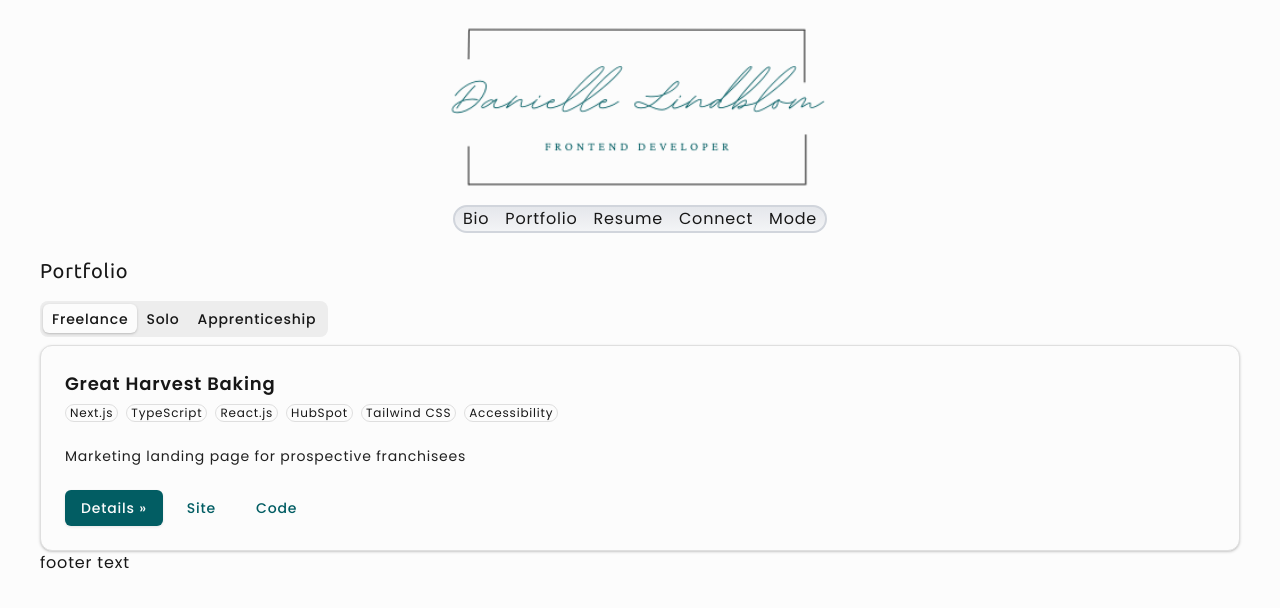
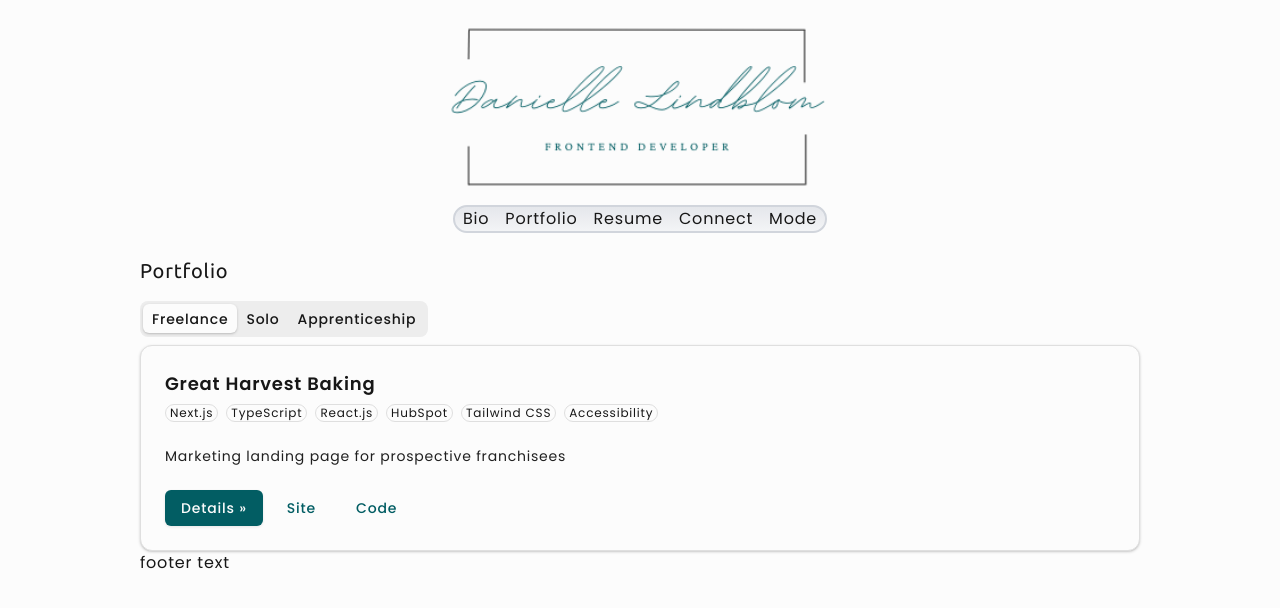
Before and after one commit to Danielle254/portfolio4, a Next.js app: page / in a window 1280 px wide. Shown: the top 608 px of the page. Built offline with nearby package versions, Linux system fonts and the light colour scheme.

Commit message:
style: adjust max width down

```diff
--- a/app/layout.tsx
+++ b/app/layout.tsx
@@ -9,7 +9,7 @@ export default function RootLayout({
 }>) {
   return (
     <html lang="en">
-      <body className="max-w-[1200px] mx-auto">
+      <body className="max-w-[1000px] mx-auto">
         <Header />
         <main>{children}</main>
         <Footer />
```
